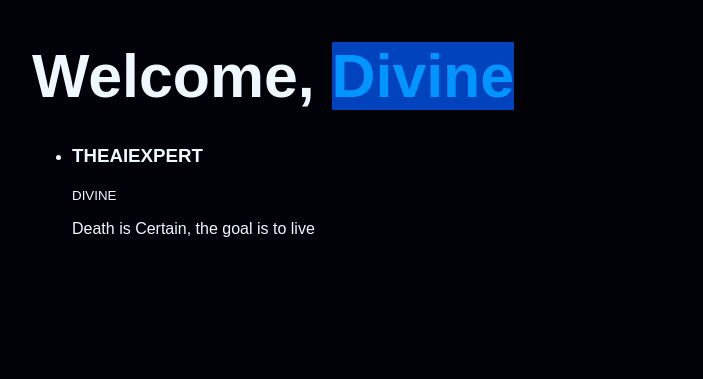
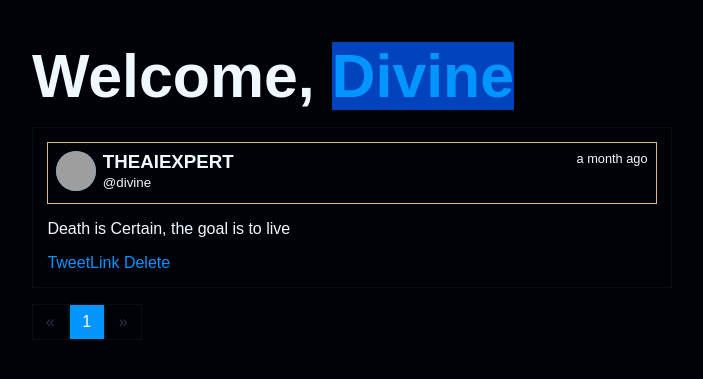
Before and after one commit to SurbD/pyclone_twitter, a Flask app: page / in a window 1280 px wide. Shown: the part 40-419 px from the top of the page, without its empty margins (288-991 px from the left). Run offline with Flask 3, Linux system fonts and the light colour scheme; a user stored in the database is signed in; data comes from the database, SQL or seed files in the repository; both versions use the stored data as it was before the commit; some libraries are stand-ins or nearby versions; grey boxes are pictures that could not be loaded.

Commit message:
Updated Profile page with posts, added posts links, changed profile images to gravatar...

```diff
--- a/app/config.py
+++ b/app/config.py
@@ -16,6 +16,7 @@ class Config:
 
     XCLONE_MAIL_SUBJECT_PREFIX = '[Xcorps Clone]'
     XCLONE_MAIL_SENDER = 'Xcorps Admin <noreply@xcorp.com>'
+    XCLONE_POSTS_PER_PAGE = 20
 
     @staticmethod
     def init_app(app):
--- a/app/main/routes.py
+++ b/app/main/routes.py
@@ -1,6 +1,5 @@
-from flask import Blueprint, flash, redirect, render_template, url_for
+from flask import Blueprint, flash, redirect, render_template, url_for, request, current_app, abort
 from flask_login import current_user, login_required
-from wtforms.validators import url
 
 from app import db
 from app.main.forms import PostForm
@@ -15,9 +14,14 @@ def home():
     if not current_user.is_authenticated:
         return render_template("landing_page.html")
 
-    posts = Post.query.all()
-    return render_template("home.html", username=current_user.username, posts=posts)
-    # return render_template('home.html', username='Devyn')
+    page = request.args.get('page', 1, type=int)
+    pagination = Post.query.order_by(Post.timestamp.desc()).paginate(
+        page=page, per_page=current_app.config['XCLONE_POSTS_PER_PAGE'],
+        error_out=False)
+    posts = pagination.items
+    # posts = Post.query.order_by(Post.timestamp.desc()).all()
+    return render_template("home.html", username=current_user.username,
+                           posts=posts, pagination=pagination)
 
 
 @main.route("/new-post", methods=["GET", "POST"])
@@ -34,3 +38,19 @@ def new_post():
     return render_template(
         "new_post.html", form=form, username=current_user.username, user=current_user
     )
+
+@main.route("/post/<int:id>/")
+def post(id):
+    post = Post.query.get_or_404(id)
+    return render_template('post.html', posts=[post], user=current_user)
+
+@main.route("/delete_post/<int:id>")
+def delete_post(id):
+    post = Post.query.get_or_404(id)
+
+    if not current_user == post.author:
+        abort(403)
+    db.session.delete(post)
+    db.session.commit()
+
+    return redirect(url_for("users.profile", username=current_user.username))
--- a/app/models.py
+++ b/app/models.py
@@ -1,8 +1,9 @@
+import jwt
+from flask import current_app, request
+from flask_login import UserMixin
+
 from datetime import datetime, timedelta, timezone
-
-import jwt
-from flask import current_app
-from flask_login import UserMixin
+import hashlib
 
 from app import db, login_manager
 
@@ -27,11 +28,18 @@ class User(db.Model, UserMixin):
     about_me = db.Column(db.Text(), nullable=True)
     member_since = db.Column(db.DateTime(), default=datetime.utcnow)
     last_seen = db.Column(db.DateTime(), default=datetime.utcnow)
+    avatar_hash = db.Column(db.String(32))
 
     posts = db.relationship('Post', backref='author', lazy='dynamic')
 
     def __repr__(self):
         return f"User('{self.username}', {self.email}', {self.image_file}')"
+
+    def __init__(self, **kwargs):
+        super().__init__(**kwargs)
+
+        if self.email is not None and self.avatar_hash is None:
+            self.avatar_hash = self.gravatar()
 
     def set_default_name(self):
         # print("Setting default name")
@@ -39,6 +47,21 @@ class User(db.Model, UserMixin):
             self.name = self.username
             db.session.add(self)
             db.session.commit()
+
+    def gravatar_hash(self):
+        return hashlib.md5(self.email.lower().encode('utf-8')).hexdigest()
+
+    def gravatar(self, size=100, default='identicon', rating='g'):
+        if request.is_secure:
+            url = 'https://secure.gravatar.com/avatar'
+        else:
+            url = 'https://www.gravatar.com/avatar'
+
+        hash = self.avatar_hash or self.gravatar_hash()
+        return f'{url}/{hash}?s={size}&d={default}&r={rating}'
+
+    def change_email(self, token):
+        pass
 
     def ping(self):
         self.set_default_name()
--- /dev/null
+++ b/app/static/_posts.css
@@ -0,0 +1,42 @@
+.posts {
+    list-style: none;
+    border: 0.5px solid #001310;
+    padding: 0;
+}
+
+.post {
+    padding: 0.9rem;
+}
+
+.post-user-info {
+    display: flex;
+    align-items: start;
+    gap: 0.4rem;
+    padding: 0.5rem;
+}
+
+.post-user-icon {
+    object-fit: cover;
+}
+
+.post-user-text-info {
+    margin: 0;
+    padding: 0;
+    width: 100%;
+    display: flex;
+    justify-content: space-between;
+    /* border: 1px solid  red; */
+}
+
+.post-user-text-info h3 {
+    margin: 0;
+}
+
+.border-it {
+    border: 1px solid burlywood;
+}
+
+.post-date {
+    font-size: 0.8rem;
+    justify-self: end;
+}
--- a/app/static/profile.css
+++ b/app/static/profile.css
@@ -21,10 +21,10 @@
     width: 1.3rem; }
 
 .x-container {
-    width: 80%;
-    margin: 0 auto;
-    display: flex;
-    justify-content: center; }
+    /* width: 80%; */
+    display: grid;
+    grid-template-columns: 1fr 4fr;
+    /* justify-content: center;  */}
 
 .x-pagenavs-container {
     display: flex;
@@ -380,3 +380,10 @@
     align-items: center;
     gap: 0.7rem;
 } */
+
+/* Other customizations */
+
+.x-home-timeline {
+    width: 80%;
+    margin: 0 auto;
+}
--- a/app/static/styles.css
+++ b/app/static/styles.css
@@ -4,6 +4,7 @@
 @import url("landing.css");
 @import url("new_post.css");
 @import url("login.css");
+@import url("_posts.css");
 @import url("register.css");
 @import url("profile.css");
 @import url("edit_profile.css");
@@ -145,3 +146,31 @@ svg.left-arrow-icon {
   fill: var(--gray150);
   font-size: 3.3rem;
 }
+
+
+/* Pagination widget styling '_macros.html' */
+.pagination {
+    list-style-type: none;
+    margin: 0;
+    padding: 0;
+    display: flex;
+}
+
+.pagination li {
+    border: 1px solid #001310;
+    padding: 0.5rem 0.8rem;
+}
+
+.pagination .disabled {
+    a {
+        color: var(--gray600);
+    }
+}
+
+.pagination .active {
+    background-color: var(--primary);
+    color: var(--x-white);
+    a {
+        color: white;
+    }
+}
--- /dev/null
+++ b/app/templates/_macros.html
@@ -0,0 +1,27 @@
+{% macro pagination_widget(pagination, endpoint) %}
+<ul class="pagination">
+    <li {% if not pagination.has_prev %} class="disabled" {% endif %}>
+        <a href="{% if pagination.has_prev %}{{ url_for(endpoint,
+            page=pagination.page - 1, **kwargs) }}{% else %}#{% endif %}">
+            &laquo;
+        </a>
+    </li>
+    {% for p in pagination.iter_pages() %}
+    {% if p == pagination.page  %}
+    <li class="active">
+        <a href="{{ url_for(endpoint, page=p, **kwargs) }}">{{ p }}</a>
+    </li>
+    {% else %}
+    <li>
+        <a href="{{ url_for(endpoint, page=p, **kwargs) }}">{{ p }}</a>
+    </li>
+    {% endif %}
+    {% endfor %}
+    <li {% if not pagination.has_next  %} class="disabled" {% endif %}>
+        <a href="{% if pagination.has_next %}{{ url_for(endpoint,
+            page=pagination.page + 1, **kwargs) }}{% else %}#{% endif %}">
+            &raquo;
+        </a>
+    </li>
+</ul>
+{% endmacro %}
--- a/app/templates/_posts.html
+++ b/app/templates/_posts.html
@@ -2,11 +2,35 @@
   {% for post in posts %}
   <li class="post">
     <div class="post-user">
-      <h3>{{ post.author.name | upper }}</h3>
-      <small>{{ post.author.username | upper }}</small>
+        <div class="post-user-info border-it">
+            <!-- <div id="user-icon" class="user-icon border-it" data-content="url(../static/images/profile_pics/{{ post.author.image_file }})"></div> -->
+            <!-- <img class="user-icon post-user-icon" src="{{ url_for('static', filename='images/profile_pics/' + post.author.image_file) }}" alt=""> -->
+            <div class="profile-thumbnail">
+                <a href="{{ url_for('users.profile', username=post.author.username) }}">
+                    <img class="user-icon post-user-icon" src="{{ post.author.gravatar() }}"/>
+                </a>
+            </div>
+            <div class="post-user-text-info">
+                <div class="right-user-info">
+                    <h3>{{ post.author.name | upper }}</h3>
+                    <small>@{{ post.author.username | lower }}</small>
+                </div>
+                <div class="post-date">{{ moment(post.timestamp).fromNow() }}</div>
+            </div>
+        </div>
     </div>
+    <p class="post-body">{{ post.body }}</p>
 
-    <p>{{ post.body }}</p>
+    <div class="post-footer">
+        <a href="{{ url_for('main.post', id=post.id) }}">
+            <span class="label label-default">TweetLink</span>
+        </a>
+        {% if current_user == post.author %}
+        <a href="{{ url_for('main.delete_post', id=post.id) }}">
+            <span class="red-btn delete">Delete</span>
+        </a>
+        {% endif %}
+    </div>
   </li>
   {% endfor %}
 </ul>
--- a/app/templates/edit_profile.html
+++ b/app/templates/edit_profile.html
@@ -11,9 +11,7 @@
     <img class="cover-image" src="{{ url_for( 'static', filename='images/cover_images/default.png' ) }}" alt=""> <!-- Add to database as a column -->
     <div class="top-banner-user-info">
         <!-- <input type='file' class='edit-banner'> -->
-        <div id="pfp" class="x-profile-image" data-content="url(../static/images/profile_pics/{{ user.image_file }})">
-            <!-- <input type='file' class='edit-profile' -->
-        </div>
+        <img id="pfp" class="x-profile-image" src="{{ user.gravatar() }}">
     </div>
 </div>
 <div class="edit-profile">
--- a/app/templates/home.html
+++ b/app/templates/home.html
@@ -1,4 +1,5 @@
 {% extends 'layout.html' %}
+{% import "_macros.html" as macros %}
 {% block content %}
     <div class="section">
         <div class="landing-section">
@@ -6,6 +7,9 @@
                 <h1>Welcome, <a href="{{ url_for('users.profile', username=current_user.username) }}"><span class="blue-bg-text">{{ username|title }}</span></h1></a>
                 <!-- <p>Lorem ipsum dolor, sit amet consectetur adipisicing elit. Vero numquam, facere repellendus eum sit nisi odit totam assumenda vel inventore quisquam, distinctio expedita quos nulla mollitia dolorem. Eligendi, ipsa! Quis explicabo dolor aliquid labore? Temporibus sed vitae non omnis dignissimos fuga alias nisi laudantium provident blanditiis tenetur autem mollitia repudiandae natus praesentium ducimus aspernatur illo, dolores, sunt at sint hic. <span class="blue-bg-text">Optio cupiditate porro iusto esse quam.</span> Suscipit dignissimos, sequi asperiores deserunt iusto sed at porro nesciunt natus quas animi ducimus, accusamus officia culpa sunt corrupti, odio ex alias quaerat doloribus eaque enim aspernatur! Adipisci, enim corporis expedita sint eius iusto. Odio in delectus ducimus sequi quam dolor fugiat numquam! Ipsam vero et id blanditiis atque nulla quia quas? Pariatur maiores assumenda nulla ab, facilis quaerat tempora recusandae laborum mollitia odit.</p> -->
                 {% include '_posts.html' %}
+                <div class="pagination">
+                    {{ macros.pagination_widget(pagination, 'main.home') }}
+                </div>
             </div>
         </div>
     </div>
--- a/app/templates/new_post.html
+++ b/app/templates/new_post.html
@@ -12,13 +12,12 @@
         <div class="post-section">
             <div class="post-top-info">
                 <div class="user-post-image">
-                    <div id="pfp" class="post-profile-image" data-content="url(../static/images/profile_pics/{{ user.image_file }})">
-                    </div>
+                    <img id="pfp" class="post-profile-image" src="{{ user.gravatar() }})"/>
                 </div>
                 <span class="post-audience">
                     <select name="post-audience" id="post-audience-select">
                         <option value="Public" selected>Public</option>
-                        <option value="Public">Friends</option>
+                        <option value="Friends">Friends</option>
                     </select>
                 </span>
             </div>
--- a/requirements.txt
+++ b/requirements.txt
@@ -5,6 +5,7 @@ click==8.1.7
 colorama==0.4.6
 dnspython==2.4.2
 email-validator==2.0.0.post2
+Faker==24.0.0
 Flask==2.3.3
 Flask-Bcrypt==1.0.1
 Flask-Login==0.6.2
@@ -22,7 +23,9 @@ MarkupSafe==2.1.3
 packaging==23.2
 Pillow==10.0.0
 PyJWT==2.8.0
+python-dateutil==2.9.0.post0
 python-dotenv==1.0.0
+six==1.16.0
 SQLAlchemy==2.0.20
 typing_extensions==4.7.1
 Werkzeug==2.3.7
```
Also changed, not shown: app/fake.py (added, +39 -0 lines), app/templates/post.html (added, +8 -0 lines), app/templates/profile.html (+19 -5 lines), app/users/routes.py (+6 -6 lines), migrations/versions/72191ad5f269_.py (added, +32 -0 lines), app/site.db (deleted), 1 other file.
